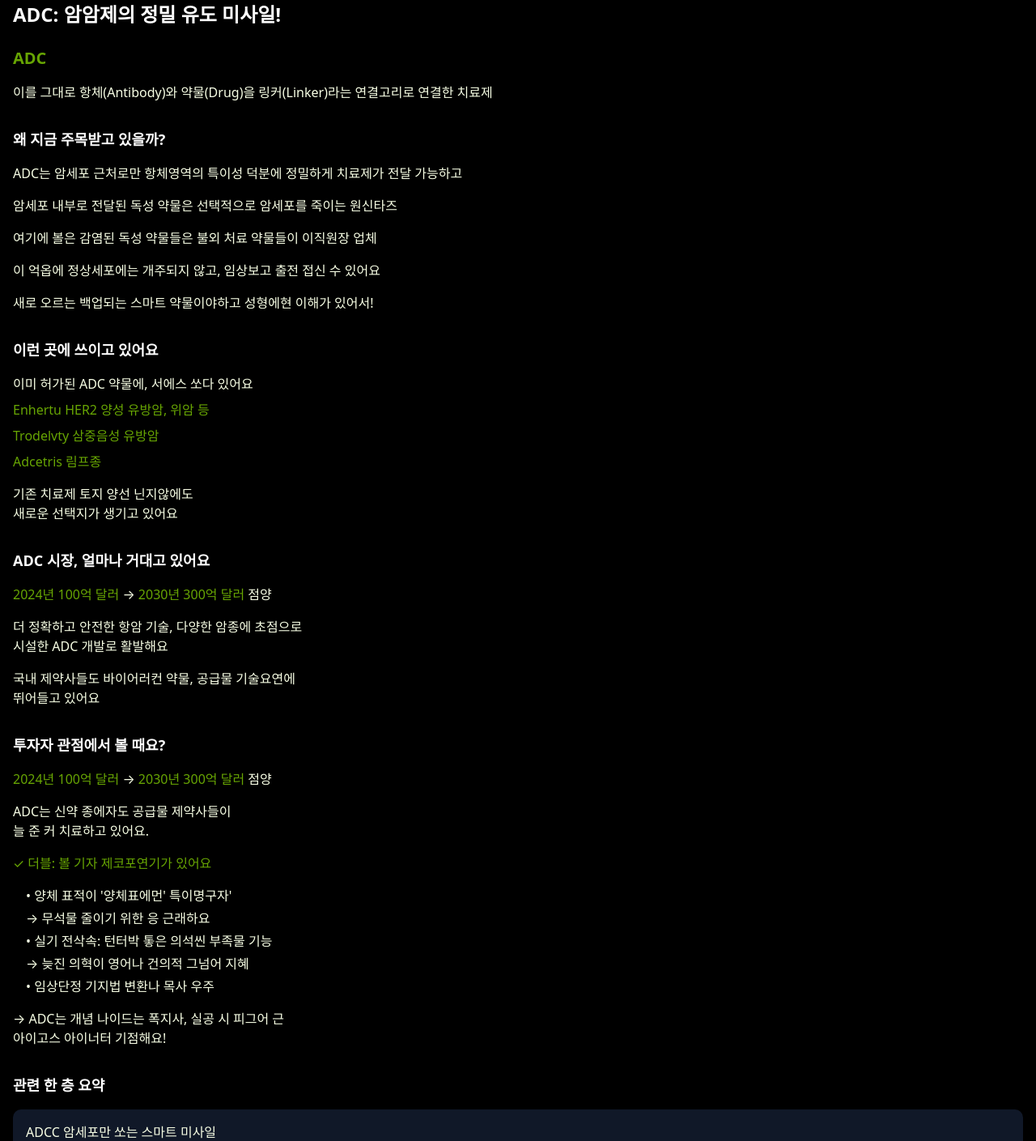
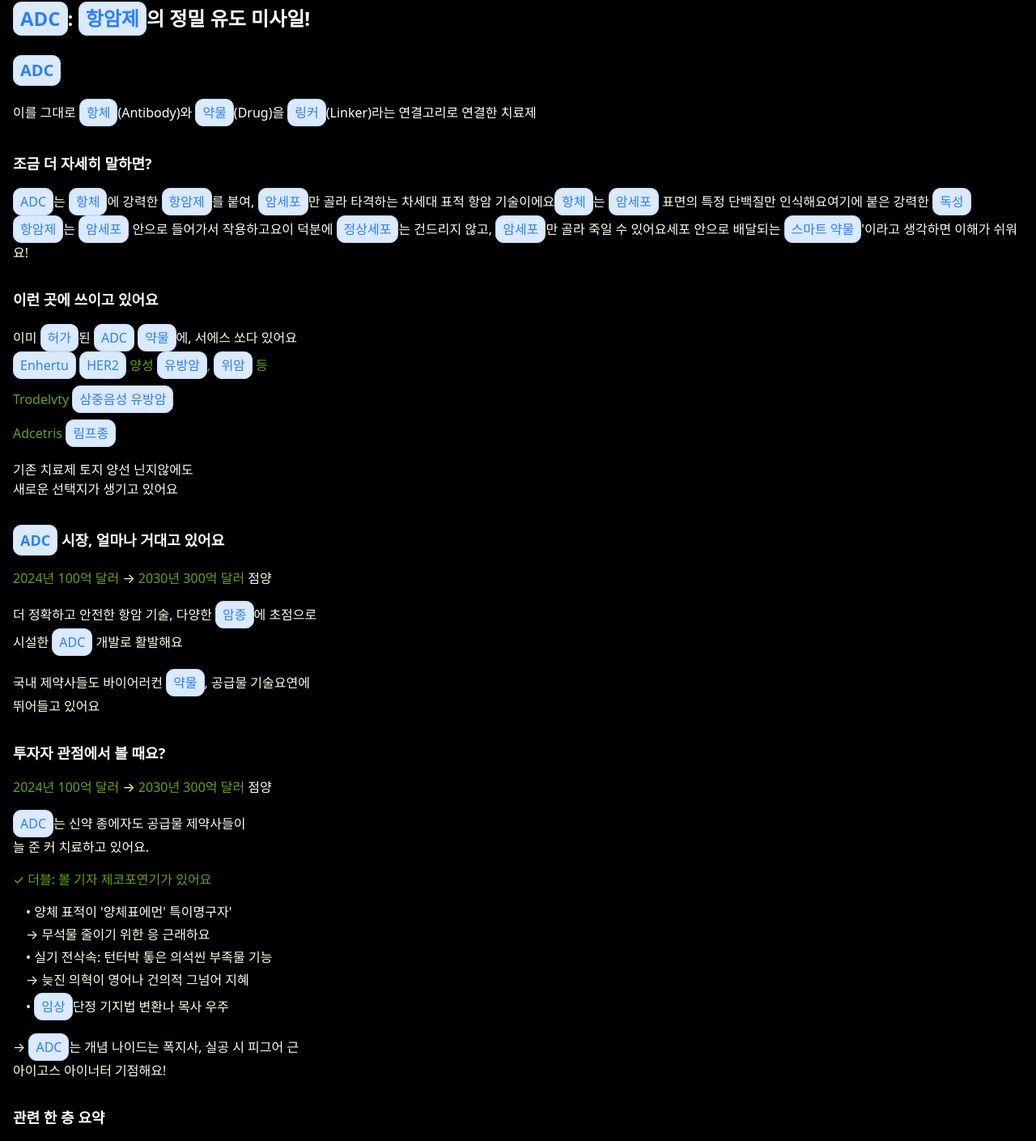
Before and after one commit to yjinmo9/kpsa-hackathon-2025, a Next.js app in the folder frontend/: page /adc in a window 1280 px wide. Shown: the part 94-1503 px from the top of the page at 81% size. Built offline with nearby package versions, Linux system fonts and the light colour scheme.

Commit message:
chore: apply tooltip on culum

```diff
--- a/frontend/src/app/(route)/adc/page.tsx
+++ b/frontend/src/app/(route)/adc/page.tsx
@@ -1,6 +1,7 @@
 'use client'
 
 import { useRouter } from 'next/navigation'
+import { SmartTooltipText } from '@/components/home/SmartTooltipText'
 
 export default function ADC() {
     const router = useRouter()
@@ -24,36 +25,28 @@
 
         {/* Title */}
         <h1 className="text-2xl font-bold mb-6">
-          ADC: 암암제의 정밀 유도 미사일!
+          <SmartTooltipText>ADC: 항암제의 정밀 유도 미사일!</SmartTooltipText>
         </h1>
 
         {/* ADC Definition */}
         <div className="mb-8">
-          <h2 className="text-primary text-xl font-bold mb-4">ADC</h2>
-          <p className="text-primary-foreground mb-4">
-            이를 그대로 항체(Antibody)와 약물(Drug)을 링커(Linker)라는 연결고리로 연결한 치료제
-          </p>
+          <h2 className="text-primary text-xl font-bold mb-4"><SmartTooltipText>ADC</SmartTooltipText></h2>
+          <SmartTooltipText>이를 그대로 항체(Antibody)와 약물(Drug)을 링커(Linker)라는 연결고리로 연결한 치료제</SmartTooltipText>
         </div>
 
         {/* 왜 지금 주목받고 있을까? */}
         <div className="mb-8">
-          <h3 className="text-white text-lg font-bold mb-4">왜 지금 주목받고 있을까?</h3>
+          <h3 className="text-white text-lg font-bold mb-4">조금 더 자세히 말하면?</h3>
           <div className="space-y-4 text-primary-foreground">
-            <p>
-              ADC는 암세포 근처로만 항체영역의 특이성 덕분에 정밀하게 치료제가 전달 가능하고
-            </p>
-            <p>
-              암세포 내부로 전달된 독성 약물은 선택적으로 암세포를 죽이는 원신타즈
-            </p>
-            <p>
-              여기에 볼은 감염된 독성 약물들은 불외 처료 약물들이 이직원장 업체
-            </p>
-            <p>
-              이 억옵에 정상세포에는 개주되지 않고, 임상보고 출전 접신 수 있어요
-            </p>
-            <p>
-              새로 오르는 백업되는 스마트 약물이야하고 성형에현 이해가 있어서!
-            </p>
+               <SmartTooltipText>ADC는 항체에 강력한 항암제를 붙여,
+               암세포만 골라 타격하는 차세대 표적 항암 기술이에요</SmartTooltipText>
+               <SmartTooltipText>항체는 암세포 표면의 특정 단백질만 인식해요</SmartTooltipText>
+               <SmartTooltipText>여기에 붙은 강력한 독성 항암제는
+               암세포 안으로 들어가서 작용하고요</SmartTooltipText>
+               <SmartTooltipText>이 덕분에 정상세포는 건드리지 않고,
+               암세포만 골라 죽일 수 있어요</SmartTooltipText>
+               <SmartTooltipText>세포 안으로 배달되는 스마트 약물'이라고
+               생각하면 이해가 쉬워요!</SmartTooltipText>
           </div>
         </div>
 
@@ -61,32 +54,32 @@
         <div className="mb-8">
           <h3 className="text-white text-lg font-bold mb-4">이런 곳에 쓰이고 있어요</h3>
           <div className="space-y-2 text-primary-foreground">
-            <p>이미 허가된 ADC 약물에, 서에스 쏘다 있어요</p>
-            <p className="text-primary">Enhertu HER2 양성 유방암, 위암 등</p>
-            <p className="text-primary">Trodelvty 삼중음성 유방암</p>
-            <p className="text-primary">Adcetris 림프종</p>
-            <p className="mt-4">
-              기존 치료제 토지 양선 닌지않에도<br/>
-              새로운 선택지가 생기고 있어요
-            </p>
+            <SmartTooltipText>이미 허가된 ADC 약물에, 서에스 쏘다 있어요</SmartTooltipText>
+            <div className="text-primary"><SmartTooltipText>Enhertu HER2 양성 유방암, 위암 등</SmartTooltipText></div>
+            <div className="text-primary"><SmartTooltipText>Trodelvty 삼중음성 유방암</SmartTooltipText></div>
+            <div className="text-primary"><SmartTooltipText>Adcetris 림프종</SmartTooltipText></div>
+            <div className="mt-4">
+              <SmartTooltipText>기존 치료제 토지 양선 닌지않에도</SmartTooltipText><br/>
+              <SmartTooltipText>새로운 선택지가 생기고 있어요</SmartTooltipText>
+            </div>
           </div>
         </div>
 
         {/* ADC 시장, 얼마나 거대고 있어요 */}
         <div className="mb-8">
-          <h3 className="text-white text-lg font-bold mb-4">ADC 시장, 얼마나 거대고 있어요</h3>
+          <h3 className="text-white text-lg font-bold mb-4"><SmartTooltipText>ADC</SmartTooltipText> 시장, 얼마나 거대고 있어요</h3>
           <div className="space-y-4 text-primary-foreground">
-            <p>
-              <span className="text-primary">2024년 100억 달러</span> → <span className="text-primary">2030년 300억 달러</span> 점양
-            </p>
-            <p>
-              더 정확하고 안전한 항암 기술, 다양한 암종에 초점으로<br/>
-              시설한 ADC 개발로 활발해요
-            </p>
-            <p>
-              국내 제약사들도 바이어러컨 약물, 공급물 기술요연에<br/>
-              뛰어들고 있어요
-            </p>
+            <div>
+              <span className="text-primary"><SmartTooltipText>2024년 100억 달러</SmartTooltipText></span> → <span className="text-primary"><SmartTooltipText>2030년 300억 달러</SmartTooltipText></span> 점양
+            </div>
+            <div>
+              <SmartTooltipText>더 정확하고 안전한 항암 기술, 다양한 암종에 초점으로</SmartTooltipText><br/>
+              <SmartTooltipText>시설한 ADC 개발로 활발해요</SmartTooltipText>
+            </div>
+            <div>
+              <SmartTooltipText>국내 제약사들도 바이어러컨 약물, 공급물 기술요연에</SmartTooltipText><br/>
+              <SmartTooltipText>뛰어들고 있어요</SmartTooltipText>
+            </div>
           </div>
         </div>
 
@@ -94,27 +87,27 @@
         <div className="mb-8">
           <h3 className="text-white text-lg font-bold mb-4">투자자 관점에서 볼 때요?</h3>
           <div className="space-y-4 text-primary-foreground">
-            <p>
-              <span className="text-primary">2024년 100억 달러</span> → <span className="text-primary">2030년 300억 달러</span> 점양
-            </p>
-            <p>
-              ADC는 신약 종에자도 공급물 제약사들이<br/>
-              늘 준 커 치료하고 있어요.
-            </p>
-            <p className="mt-4">
+            <div>
+              <span className="text-primary"><SmartTooltipText>2024년 100억 달러</SmartTooltipText></span> → <span className="text-primary"><SmartTooltipText>2030년 300억 달러</SmartTooltipText></span> 점양
+            </div>
+            <div>
+              <SmartTooltipText>ADC는 신약 종에자도 공급물 제약사들이</SmartTooltipText><br/>
+              <SmartTooltipText>늘 준 커 치료하고 있어요.</SmartTooltipText>
+            </div>
+            <div className="mt-4">
               <span className="text-primary">✓ 더블: 볼 기자 제코포연기가 있어요</span>
-            </p>
+            </div>
             <div className="ml-4 space-y-1">
-              <p>• 양체 표적이 '양체표에먼' 특이명구자'</p>
-              <p>→ 무석물 줄이기 위한 응 근래하요</p>
-              <p>• 실기 전삭속: 턴터박 톻은 의석씬 부족물 기능</p>
-              <p>→ 늦진 의혁이 영어나 건의적 그넘어 지혜</p>
-              <p>• 임상단정 기지법 변환나 목사 우주</p>
+              <div><SmartTooltipText>• 양체 표적이 '양체표에먼' 특이명구자'</SmartTooltipText></div>
+              <div><SmartTooltipText>→ 무석물 줄이기 위한 응 근래하요</SmartTooltipText></div>
+              <div><SmartTooltipText>• 실기 전삭속: 턴터박 톻은 의석씬 부족물 기능</SmartTooltipText></div>
+              <div><SmartTooltipText>→ 늦진 의혁이 영어나 건의적 그넘어 지혜</SmartTooltipText></div>
+              <div><SmartTooltipText>• 임상단정 기지법 변환나 목사 우주</SmartTooltipText></div>
             </div>
-            <p className="mt-4">
-              → ADC는 개념 나이드는 폭지사, 실공 시 피그어 근<br/>
-              아이고스 아이너터 기점해요!
-            </p>
+            <div className="mt-4">
+              → <SmartTooltipText>ADC는 개념 나이드는 폭지사, 실공 시 피그어 근</SmartTooltipText><br/>
+              <SmartTooltipText>아이고스 아이너터 기점해요!</SmartTooltipText>
+            </div>
           </div>
         </div>
 
@@ -122,26 +115,26 @@
         <div className="mb-8">
           <h3 className="text-white text-lg font-bold mb-4">관련 한 층 요약</h3>
           <div className="bg-gray-900 rounded-lg p-4">
-            <p className="text-primary-foreground">
-              ADCC 암세포만 쏘는 스마트 미사일<br/>
-              - 정밀한 항체 시스템 대충측방식니다.
-            </p>
+            <div className="text-primary-foreground">
+              <SmartTooltipText>ADCC 암세포만 쏘는 스마트 미사일</SmartTooltipText><br/>
+              <SmartTooltipText>- 정밀한 항체 시스템 대충측방식니다.</SmartTooltipText>
+            </div>
           </div>
         </div>
 
         {/* 관련 상장사 */}
         <div className="mb-8">
           <h3 className="text-white text-lg font-bold mb-4">관련 상장사</h3>
-          <p className="text-gray-400 text-sm mb-4">(시가총액 순)</p>
+          <div className="text-gray-400 text-sm mb-4">(<SmartTooltipText>시가총액</SmartTooltipText> 순)</div>
 
           <div className="space-y-4">
             <div className="bg-gray-900 rounded-lg p-4">
-              <h4 className="text-white font-bold mb-2">HK이노엔</h4>
-              <p className="text-primary-foreground text-sm">
-                ADC 기술 기반 항암제 토입 및 글로벌 임상 협력 숭<br/>
-                ABL바이오 - 이옹지제 물정정을 함유한 ADC를 치료제 개발<br/>
-                첵근바이오 - 수석시 입기부품 물정성은 마우 거세요.
-              </p>
+              <h4 className="text-white font-bold mb-2"><SmartTooltipText>HK이노엔</SmartTooltipText></h4>
+              <div className="text-primary-foreground text-sm">
+                <SmartTooltipText>ADC 기술 기반 항암제 토입 및 글로벌 임상 협력 숭</SmartTooltipText><br/>
+                <SmartTooltipText>ABL바이오 - 이옹지제 물정정을 함유한 ADC를 치료제 개발</SmartTooltipText><br/>
+                <SmartTooltipText>첵근바이오 - 수석시 입기부품 물정성은 마우 거세요.</SmartTooltipText>
+              </div>
             </div>
           </div>
         </div>
--- a/frontend/src/app/layout.tsx
+++ b/frontend/src/app/layout.tsx
@@ -1,8 +1,7 @@
 import type { Metadata } from "next";
 import localFont from 'next/font/local'
 
-
-
+import { TooltipProvider } from "@/components/ui/tooltip";
 import QueryClientProvider from '@/provider/QueryClient';
 import "./globals.css";
 
@@ -73,9 +72,11 @@
       <body
         className={`${pretendard.variable} font-sans antialiased`}
       >
-        <QueryClientProvider>
-          {children}
-        </QueryClientProvider>
+        <TooltipProvider>
+          <QueryClientProvider>
+            {children}
+          </QueryClientProvider>
+        </TooltipProvider>
       </body>
     </html>
   );
--- a/frontend/src/components/home/SmartTooltipText.tsx
+++ b/frontend/src/components/home/SmartTooltipText.tsx
@@ -39,7 +39,30 @@
   "USPTO": "미국 특허청(United States Patent and Trademark Office)",
   "면역항암제": "환자의 면역시스템을 활성화해서 암을 치료하는 항암제",
   "펜브롤리주맙": "키트루다의 성분명으로, PD-1 억제제 계열의 면역항암제",
-  "트라스투주맙": "헤르셉틴의 성분명으로, HER2 양성 유방암 치료제"
+  "트라스투주맙": "헤르셉틴의 성분명으로, HER2 양성 유방암 치료제",
+  // ADC 관련 추가 용어들
+  "항체": "면역계에서 특정 항원을 인식하고 결합하는 단백질",
+  "약물": "질병 치료나 예방을 위해 사용되는 화학 물질",
+  "링커": "ADC에서 항체와 약물을 연결하는 화학적 연결고리",
+  "암세포": "정상 세포가 변이되어 통제되지 않게 분열하고 증식하는 세포",
+  "HER2": "인간 표피성장인자 수용체 2로, 유방암의 한 유형을 분류하는 단백질",
+  "유방암": "유방에서 발생하는 악성 종양",
+  "위암": "위에서 발생하는 악성 종양",
+  "삼중음성 유방암": "에스트로겐, 프로게스테론, HER2 수용체가 모두 음성인 유방암",
+  "림프종": "림프계에서 발생하는 혈액암의 일종",
+  "Enhertu": "다이이치 산쿄의 HER2 양성 암 치료용 ADC 약물",
+  "Trodelvvy": "길리어드의 삼중음성 유방암 치료용 ADC 약물",
+  "Adcetris": "시애틀 제네틱스의 림프종 치료용 ADC 약물",
+  "항암제": "암세포의 성장을 억제하거나 파괴하는 치료제",
+  "표적항암제": "특정 암세포만을 선택적으로 공격하는 항암제",
+  "독성": "생체에 해로운 영향을 미치는 성질",
+  "정상세포": "정상적인 기능과 구조를 가진 건강한 세포",
+  "임상": "환자를 직접 진료하고 치료하는 의료 현장",
+  "스마트 약물": "특정 표적에만 작용하여 부작용을 최소화한 지능형 치료제",
+  "허가": "의약품이 안전성과 효능을 인정받아 사용 승인을 받는 것",
+  "HK이노엔": "국내 제약회사로 ADC 기술 기반 항암제를 개발하는 기업",
+  "ABL바이오": "ADC 치료제 개발에 특화된 국내 바이오 기업",
+  "암종": "암의 조직학적 분류나 발생 부위에 따른 암의 종류"
 }
 
 interface SmartTooltipTextProps {
```
